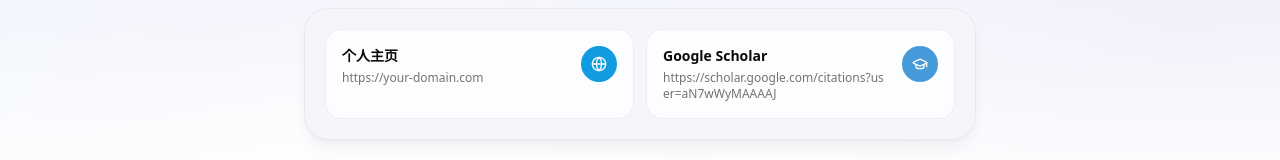
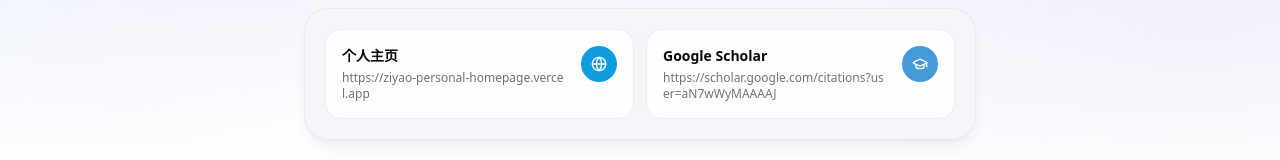
Before and after one commit to Apodopa/ziyao-personal-homepage, a React (Vite) app: page /#/1 in a window 1280 px wide. Shown: the part 534-694 px from the top of the page. Built offline with nearby package versions, Linux system fonts and the light colour scheme.

Commit message:
Update Hero.tsx

```diff
--- a/src/components/Hero.tsx
+++ b/src/components/Hero.tsx
@@ -6,7 +6,7 @@ import { TimeWidget } from "./TimeWidget";
 import avatarImg from "@/assets/avatar-custom.jpg";
 import gradientImg from "@/assets/gradient.jpg";
 
-const HOME_URL = "https://your-domain.com";
+const HOME_URL = "https://ziyao-personal-homepage.vercel.app";
 const SCHOLAR_URL = "https://scholar.google.com/citations?user=aN7wWyMAAAAJ";
 
 export function Hero() {
```
